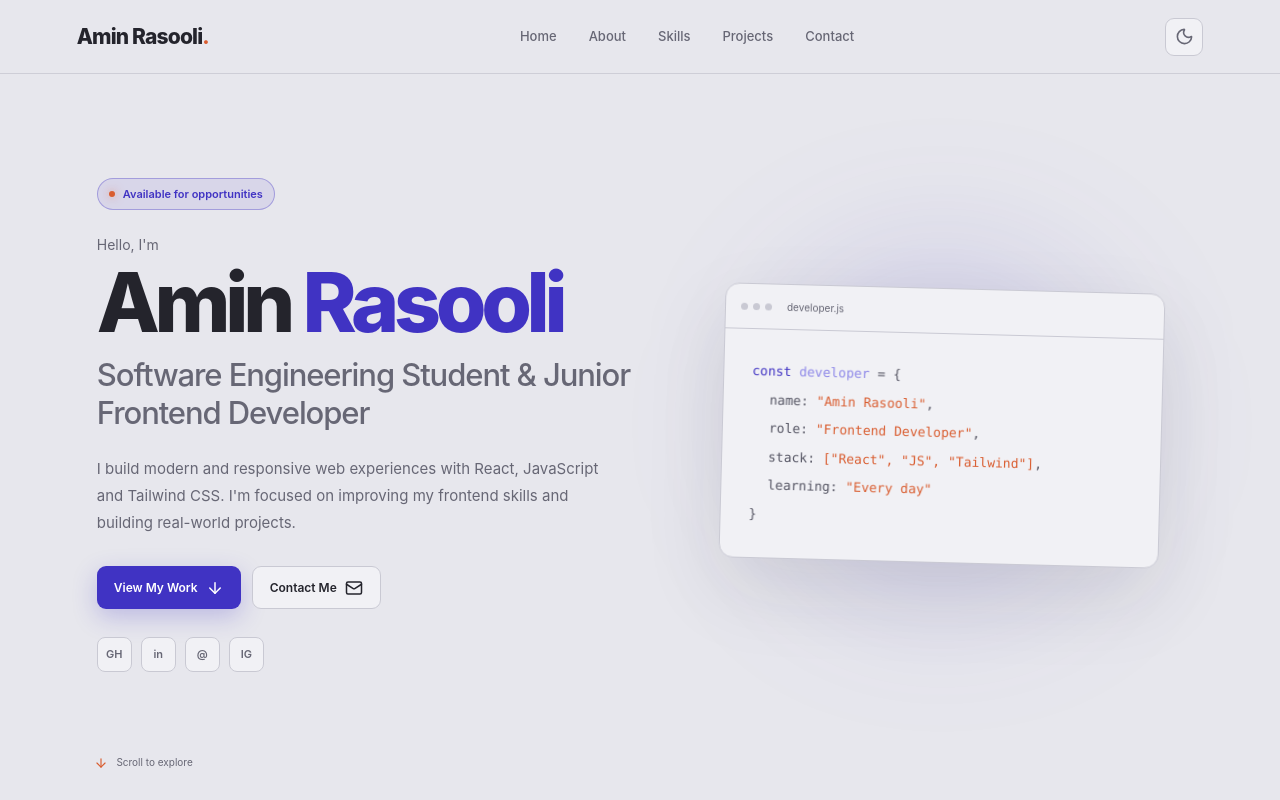
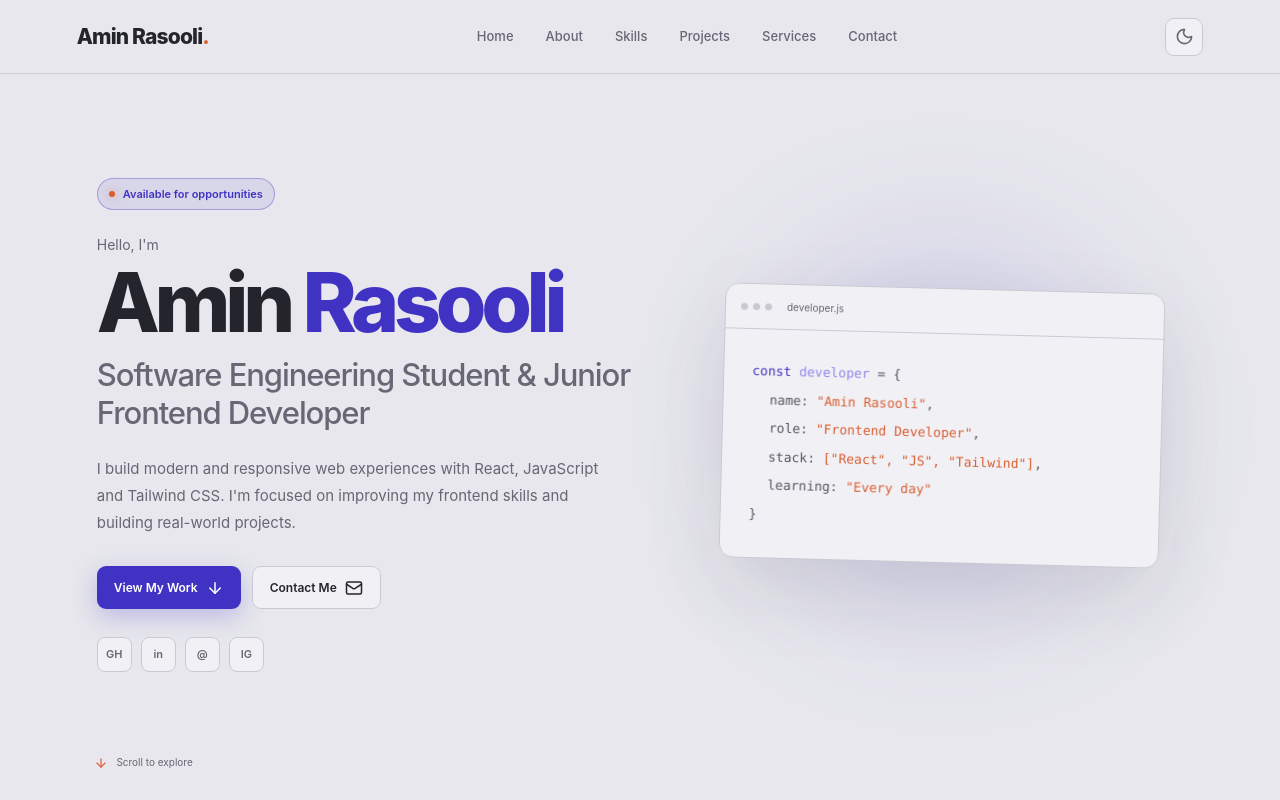
Before and after one commit to aminrasooli2007-svg/amin-rasooli-portfolio, a React (Vite) app: page / in a window 1280 px wide. Shown: the top 800 px of the page. Built offline with nearby package versions, Linux system fonts and the light colour scheme.

Commit message:
add services navigation link

```diff
--- a/src/components/Navbar.jsx
+++ b/src/components/Navbar.jsx
@@ -64,6 +64,16 @@ function Navbar({
         </a>
 
         <a
+          href="#services"
+          onClick={(e) => {
+            e.preventDefault()
+            scrollToSection("services")
+          }}
+        >
+          Services
+        </a>
+
+        <a
           href="#contact"
           onClick={(e) => {
             e.preventDefault()
```
